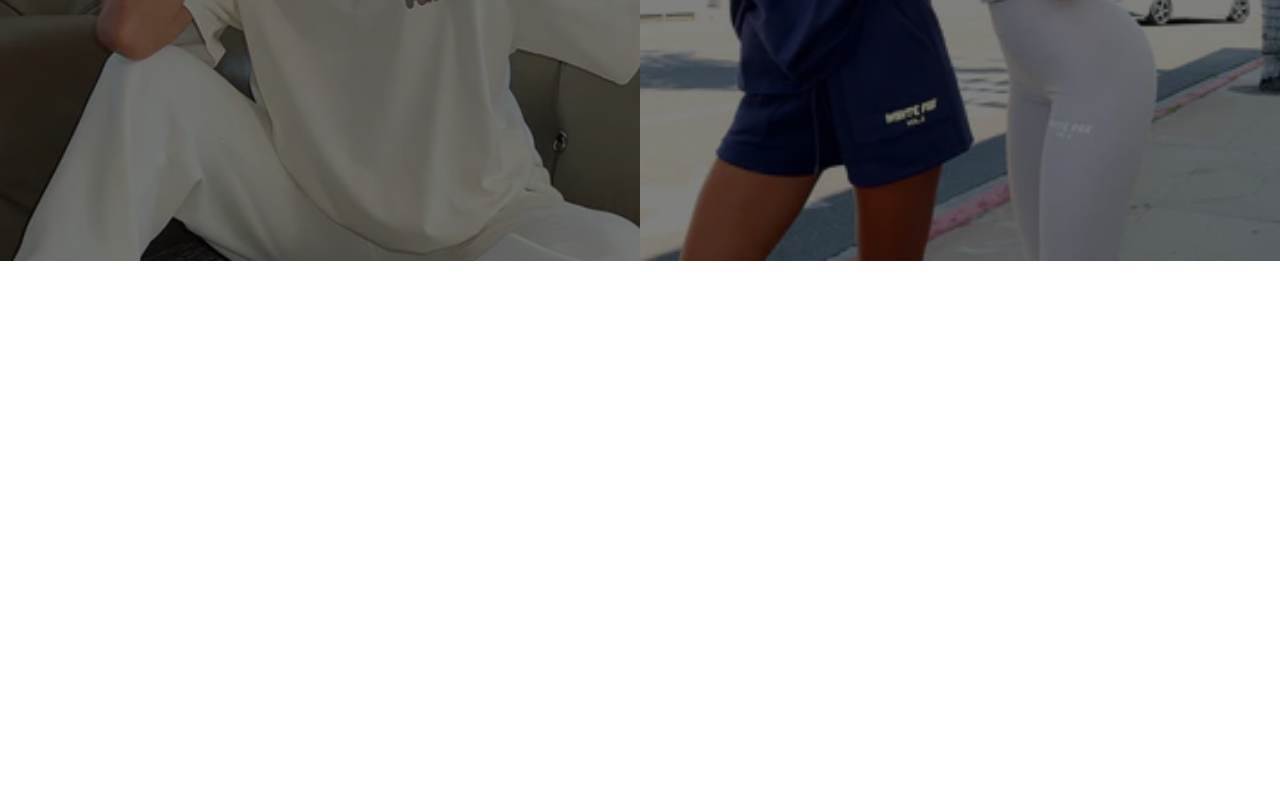
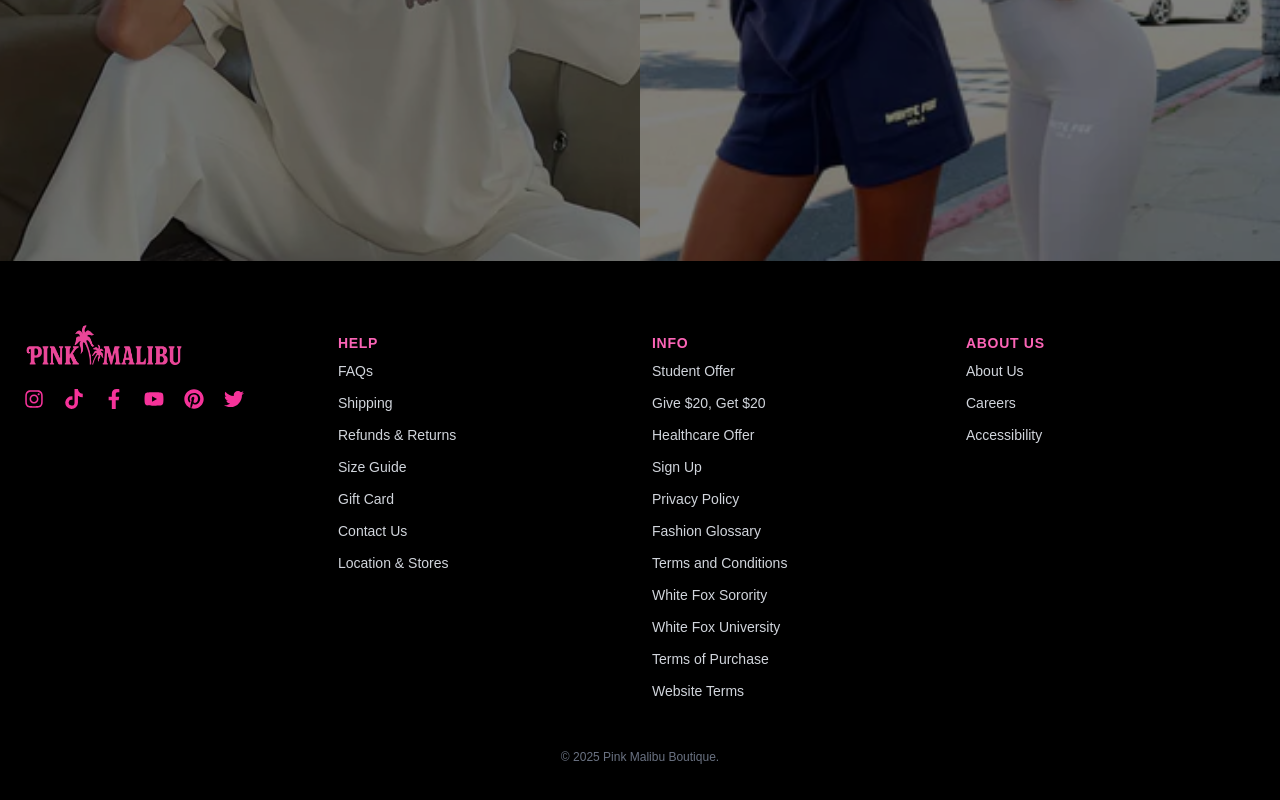
Before and after one commit to hamzaq453/malibu-ecommerce, a Next.js app: page / in a window 1280 px wide. Shown: the part 512-1312 px from the top of the page. Before the commit the page ends 800 px from the top, so only its background shows below. Built offline with nearby package versions, Linux system fonts and the light colour scheme.

Commit message:
Footer component added

```diff
--- /dev/null
+++ b/app/components/Footer.tsx
@@ -0,0 +1,109 @@
+'use client'; // Needed for useState and animation logic
+
+import React, { useState } from "react";
+import Image from "next/image";
+import {
+  FaInstagram,
+  FaTiktok,
+  FaFacebookF,
+  FaYoutube,
+  FaPinterest,
+  FaTwitter,
+} from "react-icons/fa";
+import { IoIosArrowUp } from "react-icons/io";
+
+const sections = [
+  {
+    title: "HELP",
+    links: [
+      "FAQs", "Shipping", "Refunds & Returns", "Size Guide",
+      "Gift Card", "Contact Us", "Location & Stores",
+    ],
+  },
+  {
+    title: "INFO",
+    links: [
+      "Student Offer", "Give $20, Get $20", "Healthcare Offer", "Sign Up",
+      "Privacy Policy", "Fashion Glossary", "Terms and Conditions",
+      "White Fox Sorority", "White Fox University", "Terms of Purchase", "Website Terms",
+    ],
+  },
+  {
+    title: "ABOUT US",
+    links: ["About Us", "Careers", "Accessibility"],
+  },
+];
+
+const Footer = () => {
+  const [openIndex, setOpenIndex] = useState<number | null>(null);
+
+  const toggleSection = (index: number) => {
+    setOpenIndex(openIndex === index ? null : index);
+  };
+
+  return (
+    <footer className="bg-black text-gray-300 px-6 py-16">
+      <div className="max-w-7xl mx-auto grid grid-cols-1 md:grid-cols-4 gap-6 text-center md:text-left">
+        {/* LOGO + SOCIAL */}
+        <div className="space-y-6 flex flex-col items-center md:items-start">
+          <Image src="/logo.png" alt="Logo" width={160} height={50} />
+          <div className="flex space-x-5 text-xl text-pink-500">
+            <FaInstagram className="hover:text-pink-400 transition" />
+            <FaTiktok className="hover:text-pink-400 transition" />
+            <FaFacebookF className="hover:text-pink-400 transition" />
+            <FaYoutube className="hover:text-pink-400 transition" />
+            <FaPinterest className="hover:text-pink-400 transition" />
+            <FaTwitter className="hover:text-pink-400 transition" />
+          </div>
+        </div>
+
+        {/* Dynamic Sections */}
+        {sections.map((section, idx) => (
+          <div key={idx} className="mb-4 md:mb-0">
+            {/* Toggle Button */}
+            <button
+              onClick={() => toggleSection(idx)}
+              className="w-full flex items-center justify-between text-pink-400 text-sm font-semibold tracking-wider py-2 md:cursor-default md:pointer-events-none"
+            >
+              <span className="mx-auto md:mx-0">{section.title}</span>
+              <IoIosArrowUp
+                className={`ml-2 transition-transform duration-300 md:hidden ${
+                  openIndex === idx ? "rotate-180" : ""
+                }`}
+              />
+            </button>
+
+            {/* Collapsible Content */}
+            <div
+              className={`overflow-hidden transition-all duration-500 ease-in-out ${
+                openIndex === idx ? "max-h-[800px] opacity-100" : "max-h-0 opacity-0"
+              } md:max-h-full md:opacity-100`}
+            >
+              <ul className="space-y-3 text-sm mt-4 md:mt-0">
+                {section.links.map((link, i) => (
+                  <li key={i}>
+                    <a
+                      href="#"
+                      className="hover:text-pink-500 transition block"
+                    >
+                      {link}
+                    </a>
+                  </li>
+                ))}
+              </ul>
+            </div>
+          </div>
+        ))}
+      </div>
+
+      {/* Copyright */}
+      <div className="mt-12 text-center">
+        <p className="text-xs text-gray-500">
+          © 2025 Pink Malibu Boutique.
+        </p>
+      </div>
+    </footer>
+  );
+};
+
+export default Footer;
--- a/app/layout.tsx
+++ b/app/layout.tsx
@@ -2,7 +2,7 @@ import type { Metadata } from "next";
 import { Geist, Geist_Mono } from "next/font/google";
 import "./globals.css";
 import Navbar from './components/Navbar';
-
+import Footer from './components/Footer';
 const geistSans = Geist({
   variable: "--font-geist-sans",
   subsets: ["latin"],
@@ -30,6 +30,7 @@ export default function RootLayout({
       >
         <Navbar />
         {children}
+        <Footer />
       </body>
     </html>
   );
```
